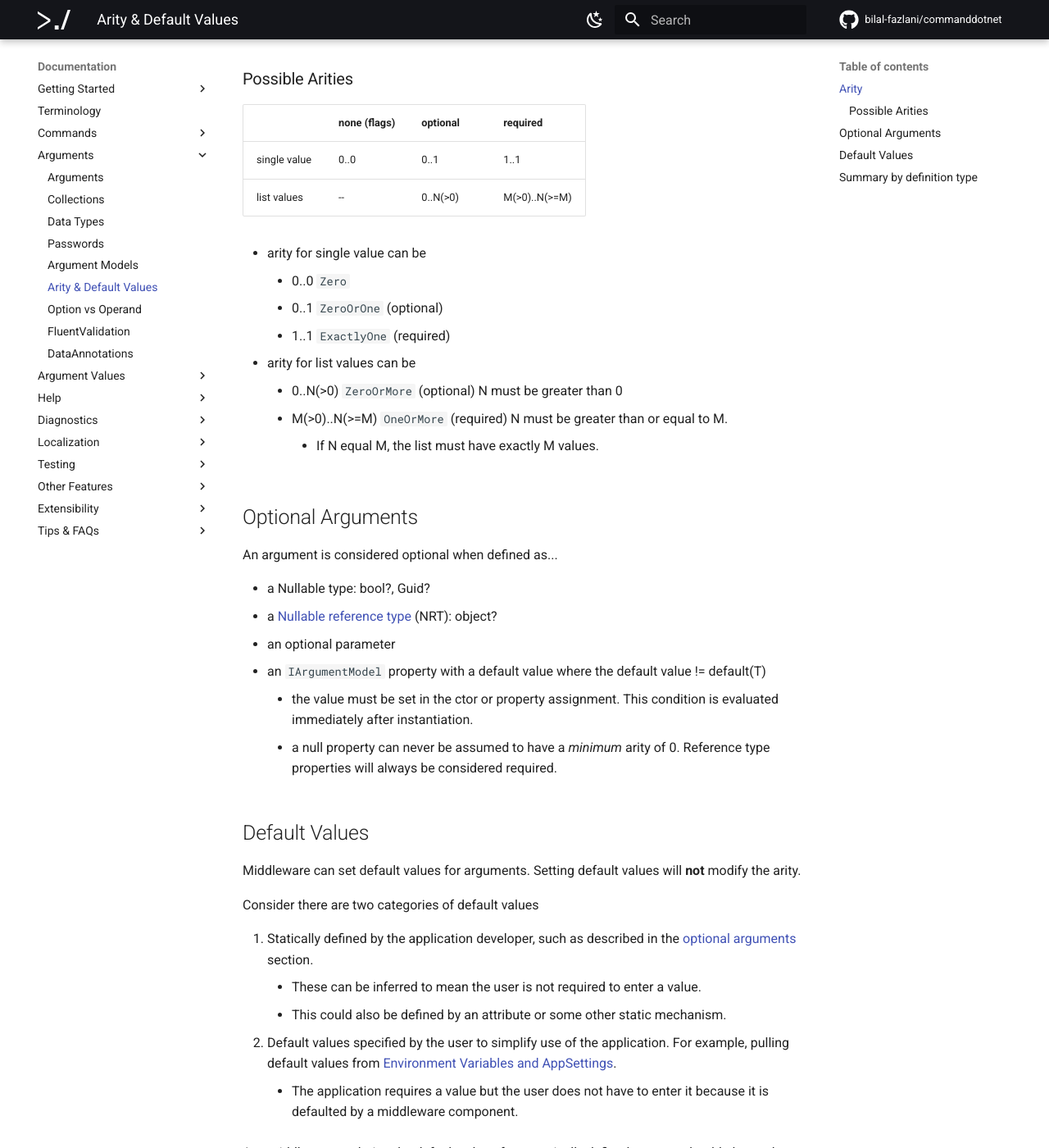
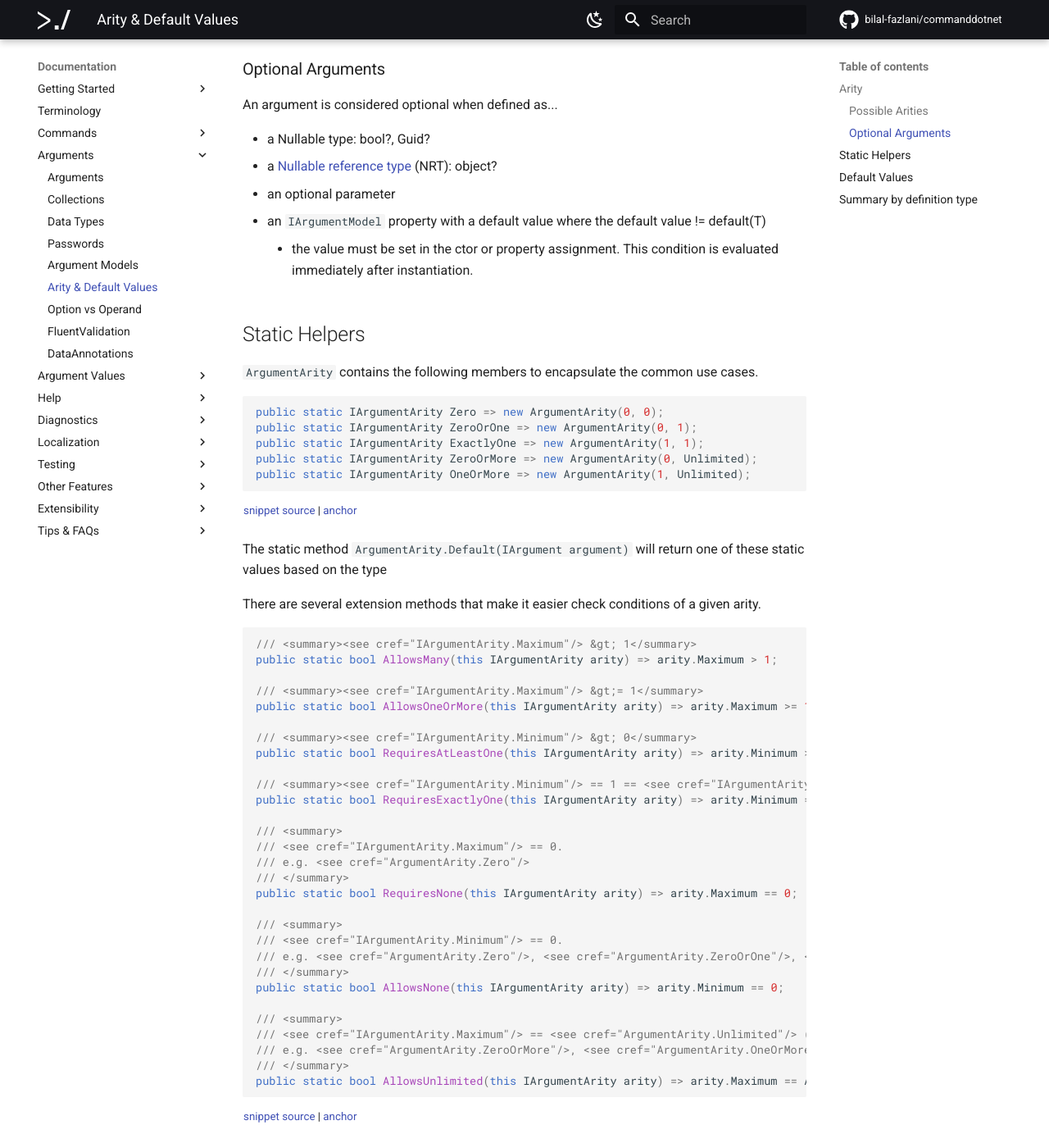
Before and after one commit to bilal-fazlani/commanddotnet, an MkDocs documentation site: the page built from docs/Arguments/argument-arity.md, in a window 1280 px wide and 1400 px high, scrolled down 1058 px. Shown: the whole window at 82% size. Built offline with MkDocs 1.6.1 and Material for MkDocs 9.7.7, drawn with Linux system fonts in a browser that asks for light colours; comment, search, counter and statistics services are not loaded; some of the changed text lies outside the part shown.

Commit message:
update docs for Arity and describe list values for options

````diff
--- a/docs/Arguments/argument-arity.md
+++ b/docs/Arguments/argument-arity.md
@@ -14,32 +14,6 @@
       * this applies to flags and [optional arguments](#optional-arguments)
   * _maximum_ > 1, multiple values can be provided
   * _maximum_ == int.MaxValue, an unlimited number of values can be provided
-
-!!! note
-    There is currently no default validation for arity and no way to set the arity via attributes
-    but is [on the roadmap](https://github.com/bilal-fazlani/commanddotnet/issues/195).
-
-    Until then, use [DataAnnotations](./data-annotations-validation.md) with `[Required]` and for collection, use `[MinLength()]` and `[MaxLength()]` for the count.
-
-`ArgumentArity` contains the following members to encapsulate the common use cases.
-
-```c#
-public static readonly int Unlimited = int.MaxValue;
-
-public static IArgumentArity Zero => new ArgumentArity(0, 0);
-public static IArgumentArity ZeroOrOne => new ArgumentArity(0, 1);
-public static IArgumentArity ExactlyOne => new ArgumentArity(1, 1);
-public static IArgumentArity ZeroOrMore => new ArgumentArity(0, Unlimited);
-public static IArgumentArity OneOrMore => new ArgumentArity(1, Unlimited);
-
-public bool AllowsNone() => Maximum == 0;
-public bool AllowsMany() => Maximum > 1;
-public bool RequiresAtLeastOne() => Minimum > 0;
-public bool RequiresExactlyOne() => Minimum == 1 && Maximum == 1;
-```
-
-The static method `ArgumentArity.Default(type, ...)` will return one of these static values based on the type
-
 ### Possible Arities
 
 |            |none (flags)|optional|required     |
@@ -56,7 +30,7 @@
     * M(>0)..N(>=M) `OneOrMore` (required) N must be greater than or equal to M.
         * If N equal M, the list must have exactly M values.
 
-## Optional Arguments
+### Optional Arguments
 
 An argument is considered optional when defined as...
 
@@ -65,7 +39,63 @@
 * an optional parameter
 * an `IArgumentModel` property with a default value where the default value != default(T)
     * the value must be set in the ctor or property assignment. This condition is evaluated immediately after instantiation.
-    * a null property can never be assumed to have a _minimum_ arity of 0. Reference type properties will always be considered required.
+
+## Static Helpers
+
+`ArgumentArity` contains the following members to encapsulate the common use cases.
+
+<!-- snippet: known-arities -->
+<a id='snippet-known-arities'></a>
+```c#
+public static IArgumentArity Zero => new ArgumentArity(0, 0);
+public static IArgumentArity ZeroOrOne => new ArgumentArity(0, 1);
+public static IArgumentArity ExactlyOne => new ArgumentArity(1, 1);
+public static IArgumentArity ZeroOrMore => new ArgumentArity(0, Unlimited);
+public static IArgumentArity OneOrMore => new ArgumentArity(1, Unlimited);
+```
+<sup><a href='https://github.com/bilal-fazlani/commanddotnet/blob/master/CommandDotNet/ArgumentArity.cs#L37-L43' title='Snippet source file'>snippet source</a> | <a href='#snippet-known-arities' title='Start of snippet'>anchor</a></sup>
+<!-- endSnippet -->
+
+The static method `ArgumentArity.Default(IArgument argument)` will return one of these static values based on the type
+
+There are several extension methods that make it easier check conditions of a given arity.
+
+<!-- snippet: arity-extensions -->
+<a id='snippet-arity-extensions'></a>
+```c#
+/// <summary><see cref="IArgumentArity.Maximum"/> &gt; 1</summary>
+public static bool AllowsMany(this IArgumentArity arity) => arity.Maximum > 1;
+
+/// <summary><see cref="IArgumentArity.Maximum"/> &gt;= 1</summary>
+public static bool AllowsOneOrMore(this IArgumentArity arity) => arity.Maximum >= 1;
+
+/// <summary><see cref="IArgumentArity.Minimum"/> &gt; 0</summary>
+public static bool RequiresAtLeastOne(this IArgumentArity arity) => arity.Minimum > 0;
+
+/// <summary><see cref="IArgumentArity.Minimum"/> == 1 == <see cref="IArgumentArity.Maximum"/></summary>
+public static bool RequiresExactlyOne(this IArgumentArity arity) => arity.Minimum == 1 && arity.Maximum == 1;
+
+/// <summary>
+/// <see cref="IArgumentArity.Maximum"/> == 0.
+/// e.g. <see cref="ArgumentArity.Zero"/>
+/// </summary>
+public static bool RequiresNone(this IArgumentArity arity) => arity.Maximum == 0;
+
+/// <summary>
+/// <see cref="IArgumentArity.Minimum"/> == 0.
+/// e.g. <see cref="ArgumentArity.Zero"/>, <see cref="ArgumentArity.ZeroOrOne"/>, <see cref="ArgumentArity.ZeroOrMore"/>
+/// </summary>
+public static bool AllowsNone(this IArgumentArity arity) => arity.Minimum == 0;
+
+/// <summary>
+/// <see cref="IArgumentArity.Maximum"/> == <see cref="ArgumentArity.Unlimited"/> (<see cref="int.MaxValue"/>).
+/// e.g. <see cref="ArgumentArity.ZeroOrMore"/>, <see cref="ArgumentArity.OneOrMore"/>
+/// </summary>
+public static bool AllowsUnlimited(this IArgumentArity arity) => arity.Maximum == ArgumentArity.Unlimited;
+```
+<sup><a href='https://github.com/bilal-fazlani/commanddotnet/blob/master/CommandDotNet/ArgumentArityExtensions.cs#L5-L35' title='Snippet source file'>snippet source</a> | <a href='#snippet-arity-extensions' title='Start of snippet'>anchor</a></sup>
+<!-- endSnippet -->
+
 
 ## Default Values
 
````
Also changed, not shown: docs/Arguments/arguments.md (+9 -1 lines), 2 other files.
